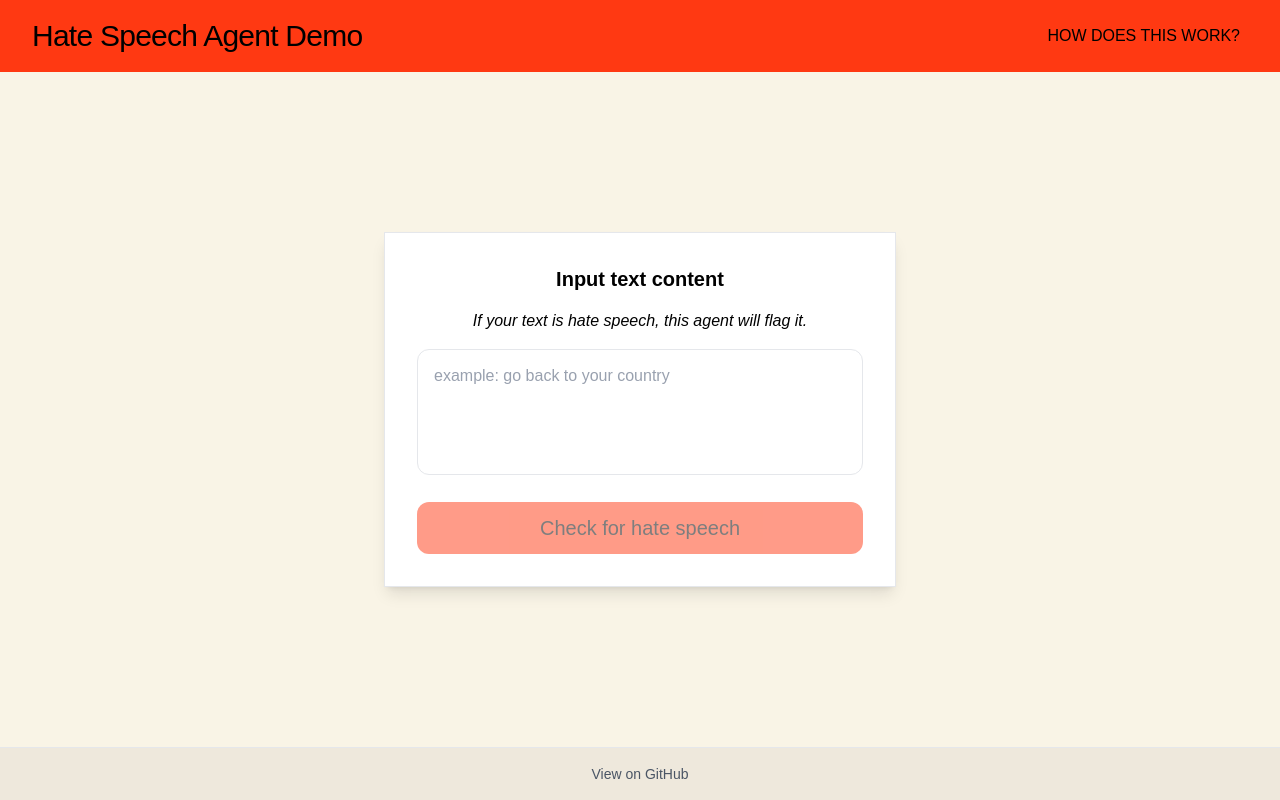
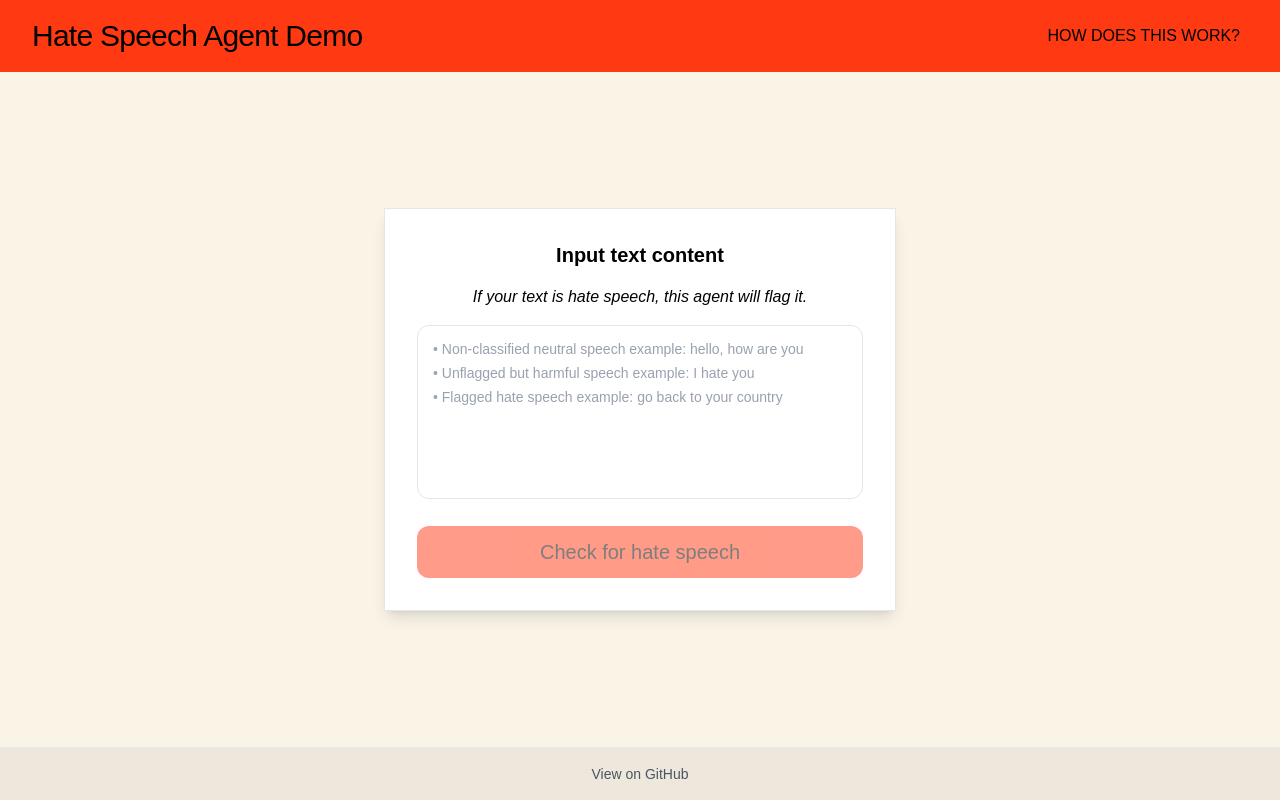
Before and after one commit to alimomennasab/hate-speech-agent, a Next.js app in the folder frontend/: page / in a window 1280 px wide. Built offline with nearby package versions, Linux system fonts and the light colour scheme; no server answers.

Commit message:
input field update

```diff
--- a/frontend/app/page.tsx
+++ b/frontend/app/page.tsx
@@ -78,14 +78,25 @@ export default function Home() {
             If your text is hate speech, this agent will flag it.
           </h2>
 
-          <textarea
-            value={inputText}
-            onChange={(e) => setInputText(e.target.value)}
-            className="w-full resize-none rounded-xl border border-gray-200 bg-white px-4 py-3.5 text-gray-900 placeholder-gray-400 transition-colors focus:border-gray-300 focus:outline-none focus:ring-2 focus:ring-gray-200"
-            rows={4}
-            placeholder="example: go back to your country"
-            disabled={loading}
-          />
+          <div className="relative">
+            <textarea
+              value={inputText}
+              onChange={(e) => setInputText(e.target.value)}
+              className="w-full resize-none rounded-xl border border-gray-200 bg-white px-4 py-3.5 text-gray-900 transition-colors focus:border-gray-300 focus:outline-none focus:ring-2 focus:ring-gray-200"
+              rows={6}
+              disabled={loading}
+            />
+            {!inputText && (
+              <div
+                className="pointer-events-none absolute inset-0 flex flex-col gap-1 px-4 py-3.5 text-gray-400 text-sm"
+                aria-hidden
+              >
+                <span>• Non-classified neutral speech example: hello, how are you</span>
+                <span>• Unflagged but harmful speech example: I hate you</span>
+                <span>• Flagged hate speech example: go back to your country</span>
+              </div>
+            )}
+          </div>
 
           {result && (
             <div className="mt-3 rounded-xl border border-gray-200 bg-gray-50 p-4">
```
